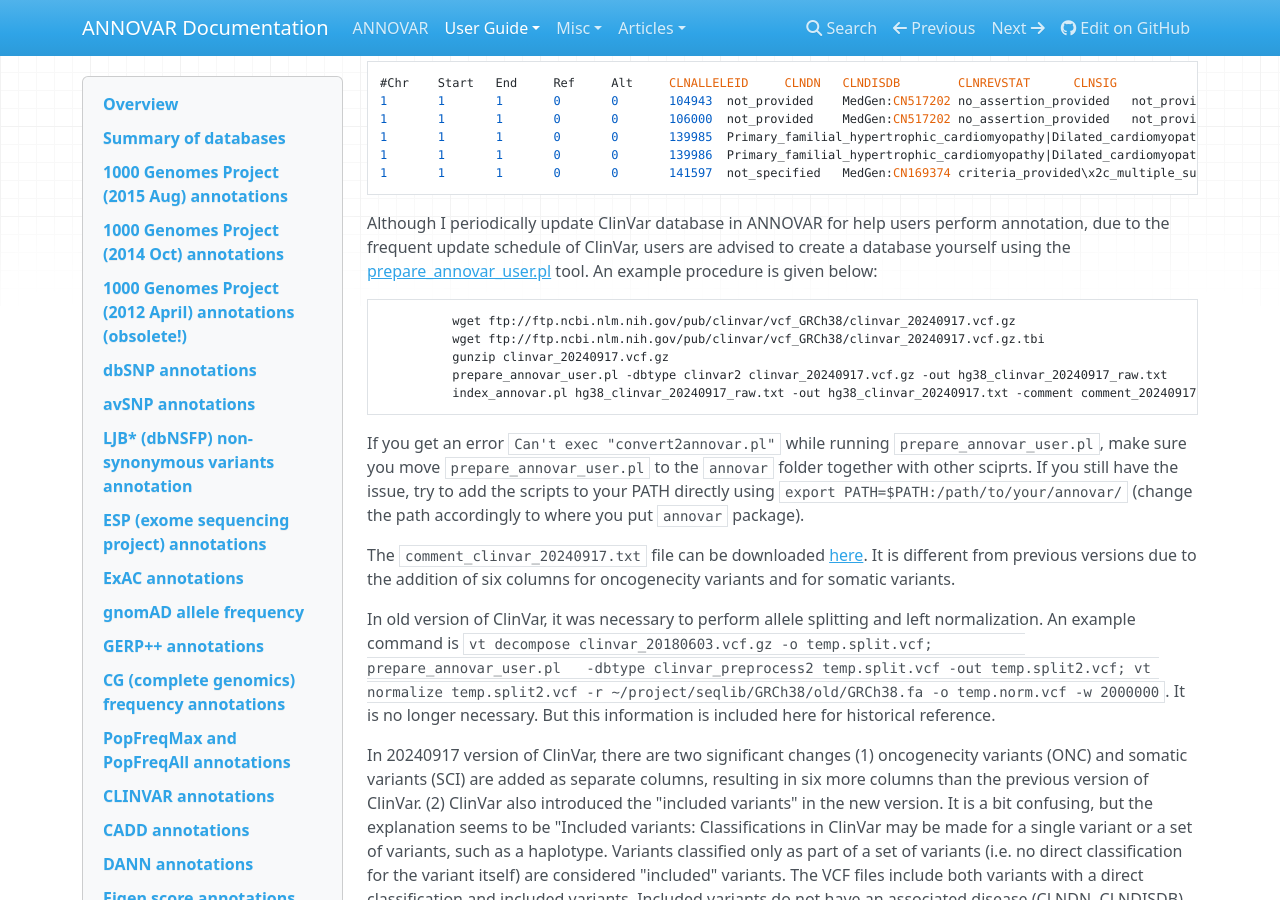
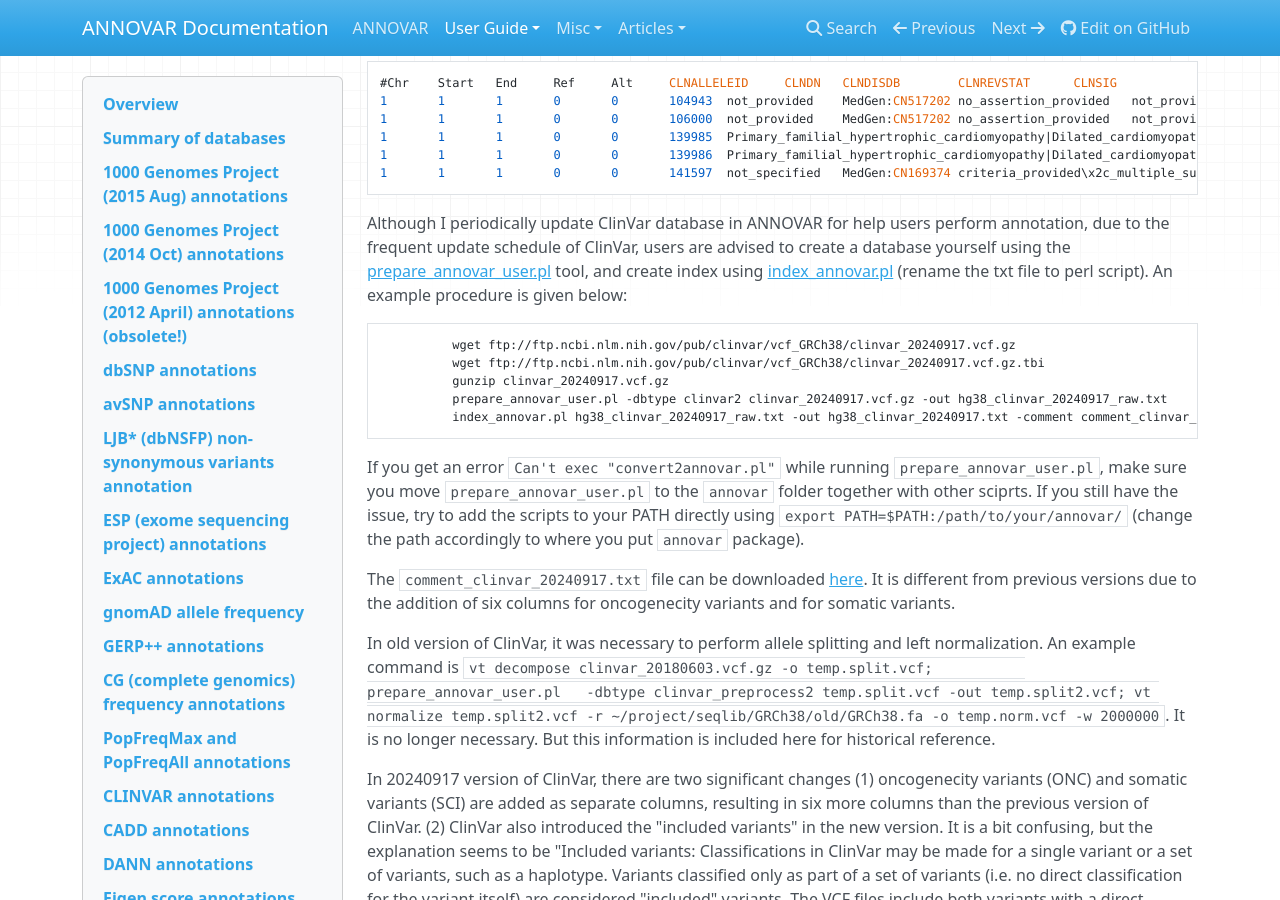
Before and after one commit to WGLab/doc-ANNOVAR, an MkDocs documentation site: the page built from docs/user-guide/filter.md, in a window 1280 px wide and 900 px high, scrolled down 24163 px. Built offline with MkDocs 1.6.1, drawn with Linux system fonts in a browser that asks for light colours; nearby versions of some CDN libraries; comment, search, counter and statistics services are not loaded.

Commit message:
Update filter.md

````diff
--- a/docs/user-guide/filter.md
+++ b/docs/user-guide/filter.md
@@ -991,14 +991,14 @@ In early 2018, the format of ClinVar changed, so the fields above no longer appl
 1       1       1       0       0       141597  not_specified   MedGen:CN169374 criteria_provided\x2c_multiple_submitters\x2c_no_conflicts      Benign
 ```
 
-Although I periodically update ClinVar database in ANNOVAR for help users perform annotation, due to the frequent update schedule of ClinVar, users are advised to create a database yourself using the [prepare_annovar_user.pl](http://www.openbioinformatics.org/annovar/download/prepare_annovar_user.pl) tool. An example procedure is given below:
+Although I periodically update ClinVar database in ANNOVAR for help users perform annotation, due to the frequent update schedule of ClinVar, users are advised to create a database yourself using the [prepare_annovar_user.pl](http://www.openbioinformatics.org/annovar/download/prepare_annovar_user.pl) tool, and create index using [index_annovar.pl](https://github.com/WGLab/doc-ANNOVAR/files/6670482/index_annovar.txt) (rename the txt file to perl script). An example procedure is given below:
 
 ```
           wget ftp://ftp.ncbi.nlm.nih.gov/pub/clinvar/vcf_GRCh38/clinvar_20240917.vcf.gz
           wget ftp://ftp.ncbi.nlm.nih.gov/pub/clinvar/vcf_GRCh38/clinvar_20240917.vcf.gz.tbi
           gunzip clinvar_20240917.vcf.gz
           prepare_annovar_user.pl -dbtype clinvar2 clinvar_20240917.vcf.gz -out hg38_clinvar_20240917_raw.txt
-          index_annovar.pl hg38_clinvar_20240917_raw.txt -out hg38_clinvar_20240917.txt -comment comment_20240917.txt
+          index_annovar.pl hg38_clinvar_20240917_raw.txt -out hg38_clinvar_20240917.txt -comment comment_clinvar_20240917.txt
 ```
 
 If you get an error `Can't exec "convert2annovar.pl"` while running `prepare_annovar_user.pl`, make sure you move `prepare_annovar_user.pl` to the `annovar` folder together with other sciprts. If you still have the issue, try to add the scripts to your PATH directly using `export PATH=$PATH:/path/to/your/annovar/` (change the path accordingly to where you put `annovar` package).
````
